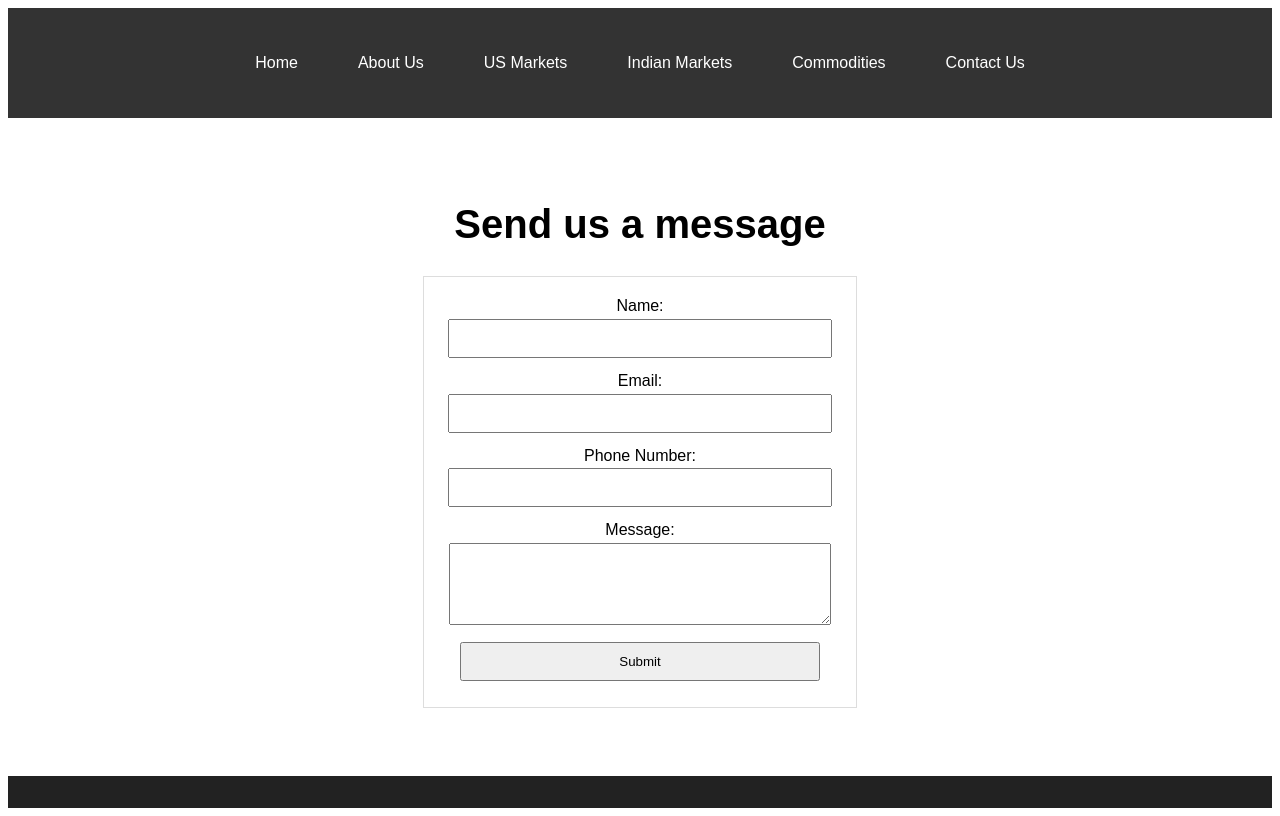
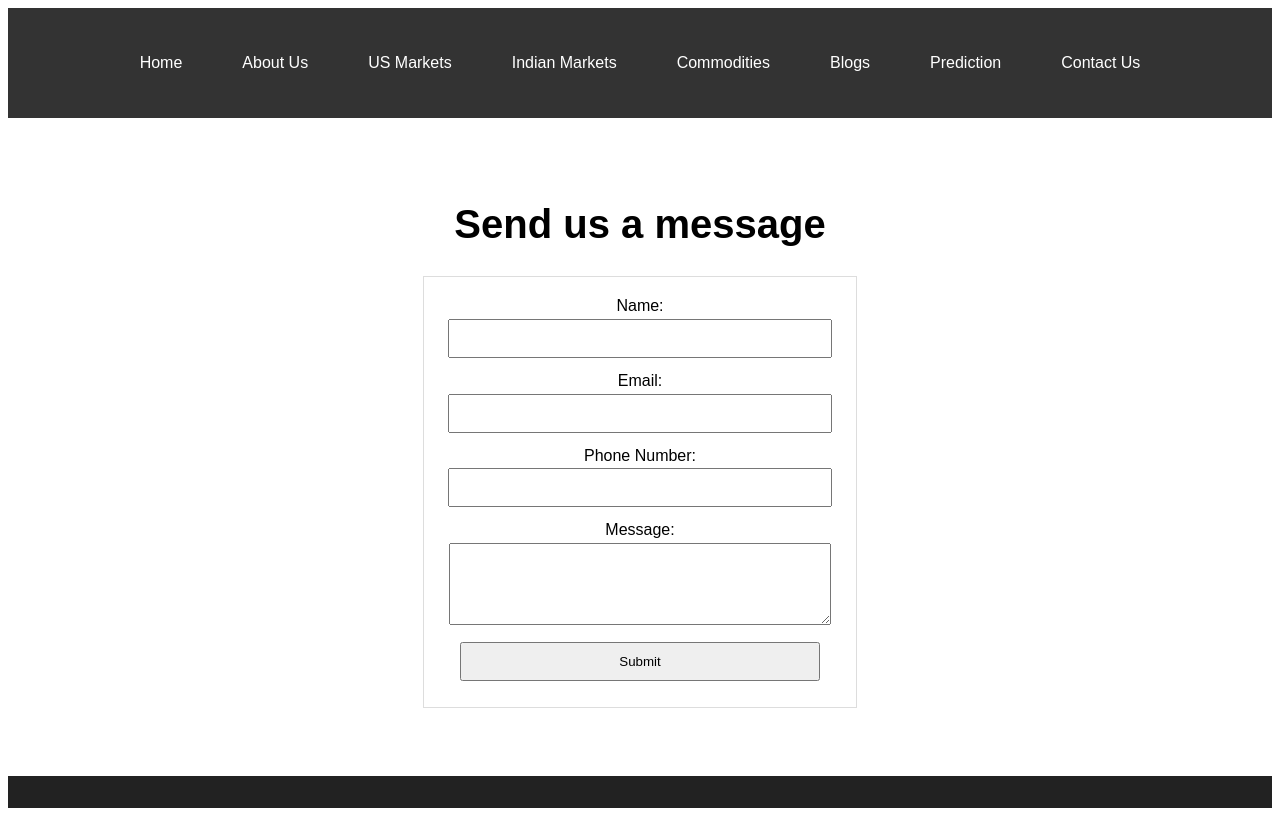
Before and after one commit to Krishim5802/stock-analysis, a website: page contact.html in a window 1280 px wide. Drawn offline with nearby package versions, Linux system fonts and the light colour scheme.

Commit message:
Update contact.html

```diff
--- a/contact.html
+++ b/contact.html
@@ -34,6 +34,8 @@
             <li><a href="commodities-patterns.html">Patterns</a></li>
           </ul>
         </li>
+        <li><a href="Blogs.html">Blogs</a></li>
+        <li><a href="Prediction.html">Prediction</a></li>
         <li><a href="contact.html">Contact Us</a></li>
       </ul>
     </nav>
```
